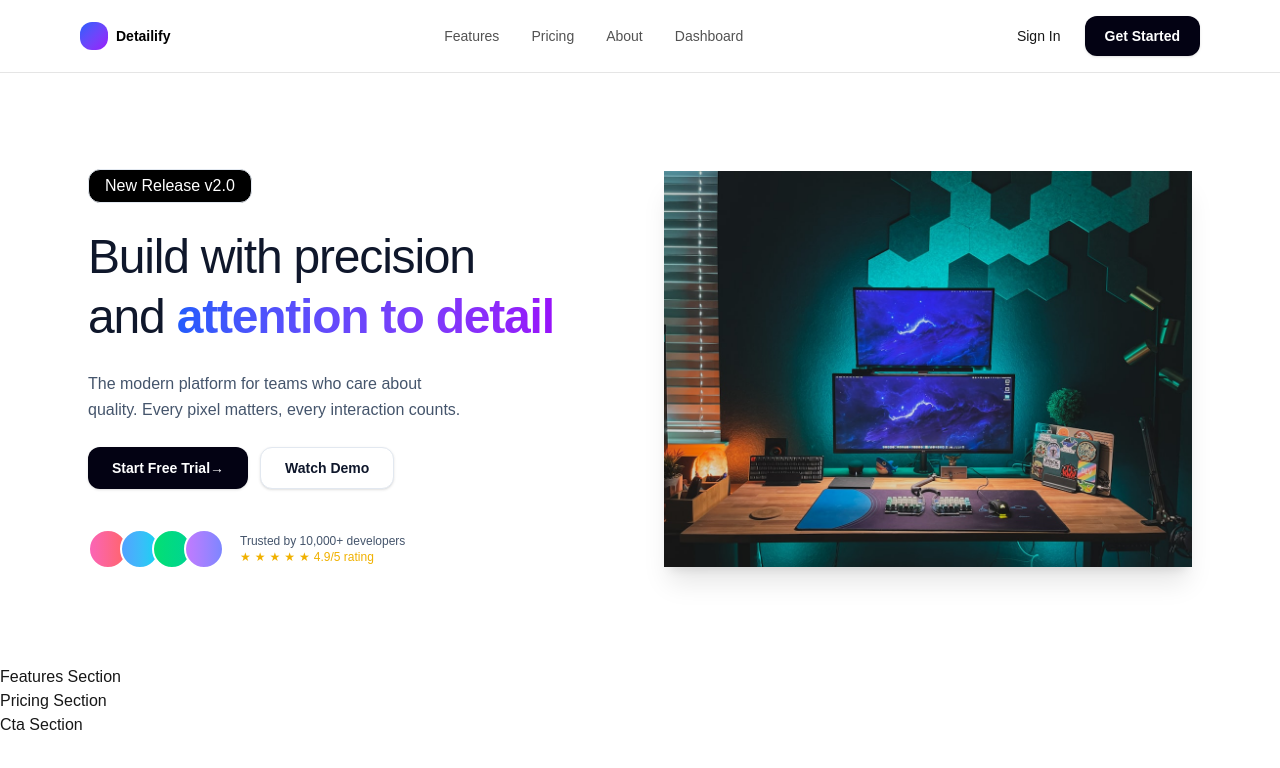
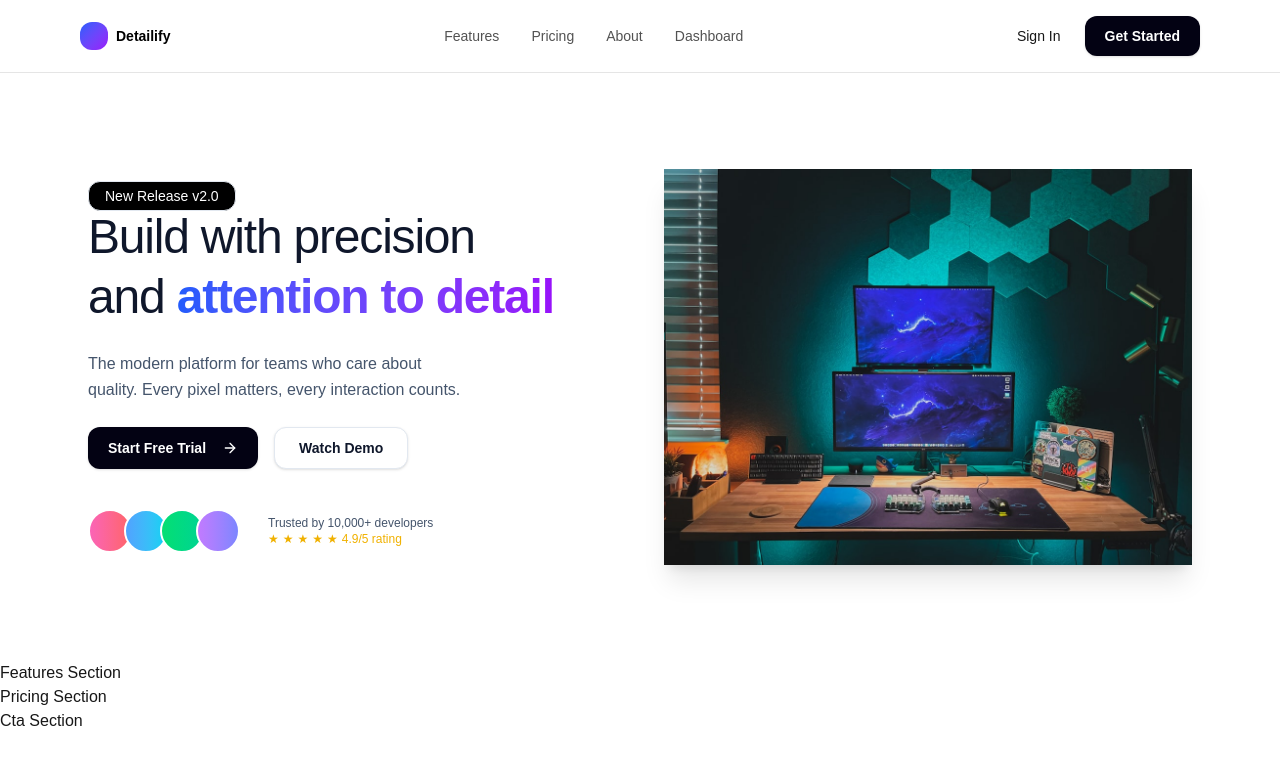
Before and after one commit to najeesidahmed/ruach-tech-figma-to-code, a Next.js app in the folder detailify-landing/: page / in a window 1280 px wide. Shown: the top 768 px of the page. Built offline with nearby package versions, Linux system fonts and the light colour scheme.

Commit message:
add arrow from lucide and update social proof logo size

```diff
--- a/detailify-landing/components/sections/HeroSection.tsx
+++ b/detailify-landing/components/sections/HeroSection.tsx
@@ -1,5 +1,6 @@
 import Image from "next/image";
 import { Button } from "../ui/Button";
+import { ArrowRight } from "lucide-react";
 
 export function HeroSection () {
     return (
@@ -9,13 +10,13 @@ export function HeroSection () {
                 <div className="space-y-6">
                     {/* Badge */}
                     <div className="inline-flex items-center gap-2 rounded-xl border border-slate-200 bg-black px-2 py-0.5">
-                        <span className="rounded-full px-2 py-0.5 text-10px text-white">
+                        <span className="rounded-full px-2 py-0.5 text-sm text-white">
                             New Release v2.0
                         </span>
                     </div>
 
                     {/* Headline */}
-                    <h1 className="text-5xl tracking-tight text-slate-900 md:text-5xl leading-tight">
+                    <h1 className="-mt-7 text-5xl tracking-tight text-slate-900 md:text-5xl leading-tight">
                         Build with precision <br />
                         and
                         <span className="font-bold bg-gradient-to-r from-[#155DFC] to-[#9810FA] bg-clip-text text-transparent"> attention to detail
@@ -28,21 +29,21 @@ export function HeroSection () {
                     </p>
 
                     {/* CTA Buttons */}
-                    <div className="flex flex-wrap items center gap-3">
-                        <Button className="px-6">Start Free Trial
-                        <span className="text-sm">→</span>
+                    <div className="flex flex-wrap items center gap-4">
+                        <Button className="px-4 flex items-center gap-4">Start Free Trial
+                        <ArrowRight size={16} strokeWidth={2}/>
                         </Button>
                         <Button variant="outline" className="px-6">Watch Demo</Button>
                     </div>
 
                     {/* Social Proof */}
-                    <div className="pt-4 flex items-center gap-4">
+                    <div className="pt-4 flex items-center gap-7">
                         {/* Avatars */}
                         <div className="flex -space-x-2">
-                            <div className="h-10 w-10 border-2 border-white rounded-full bg-gradient-to-r from-[#FB64B6] to-[#FF6467]"/>
-                            <div className="h-10 w-10 border-2 border-white rounded-full bg-gradient-to-r from-[#51A2FF] to-[#00D3F2]"/>
-                            <div className="h-10 w-10 border-2 border-white rounded-full bg-gradient-to-r from-[#05DF72] to-[#00D492]"/>
-                            <div className="h-10 w-10 border-2 border-white rounded-full bg-gradient-to-r from-[#C27AFF] to-[#7C86FF]"/>
+                            <div className="h-11 w-11 border-2 border-white rounded-full bg-gradient-to-r from-[#FB64B6] to-[#FF6467]"/>
+                            <div className="h-11 w-11 border-2 border-white rounded-full bg-gradient-to-r from-[#51A2FF] to-[#00D3F2]"/>
+                            <div className="h-11 w-11 border-2 border-white rounded-full bg-gradient-to-r from-[#05DF72] to-[#00D492]"/>
+                            <div className="h-11 w-11 border-2 border-white rounded-full bg-gradient-to-r from-[#C27AFF] to-[#7C86FF]"/>
                         </div>
 
                         {/* Rating text */}
```
